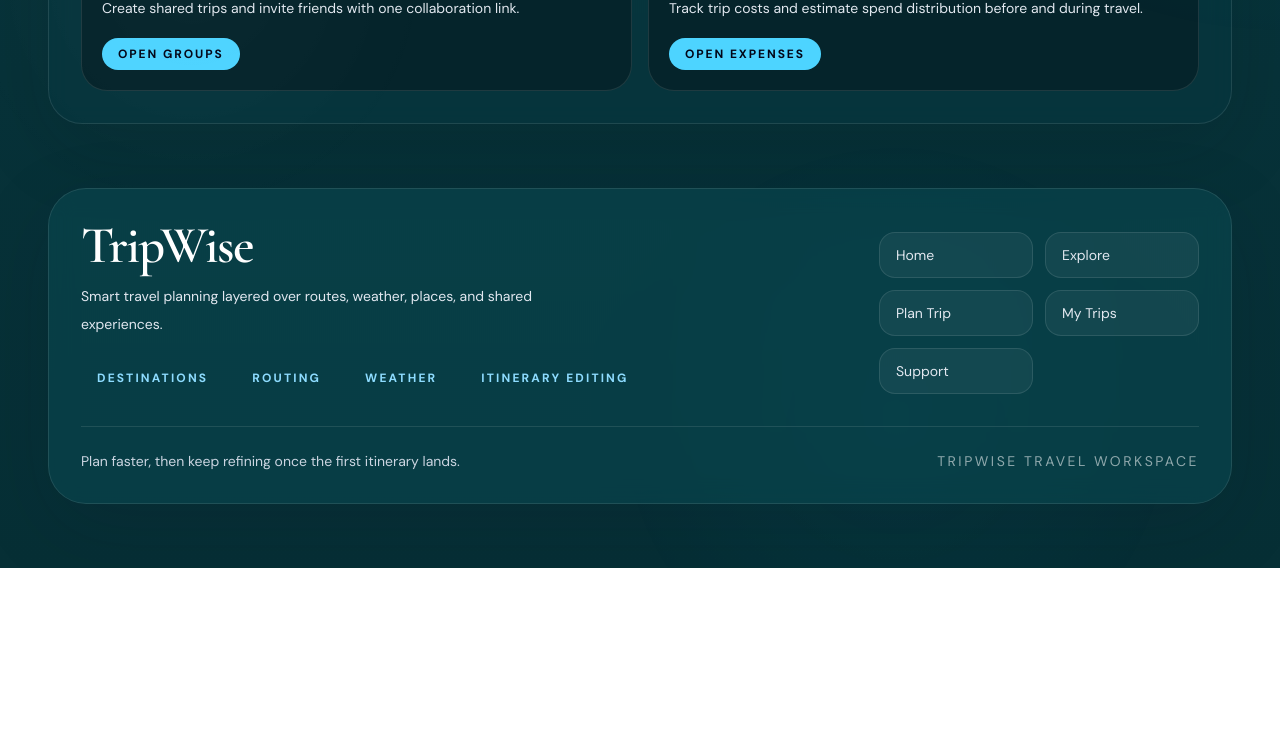
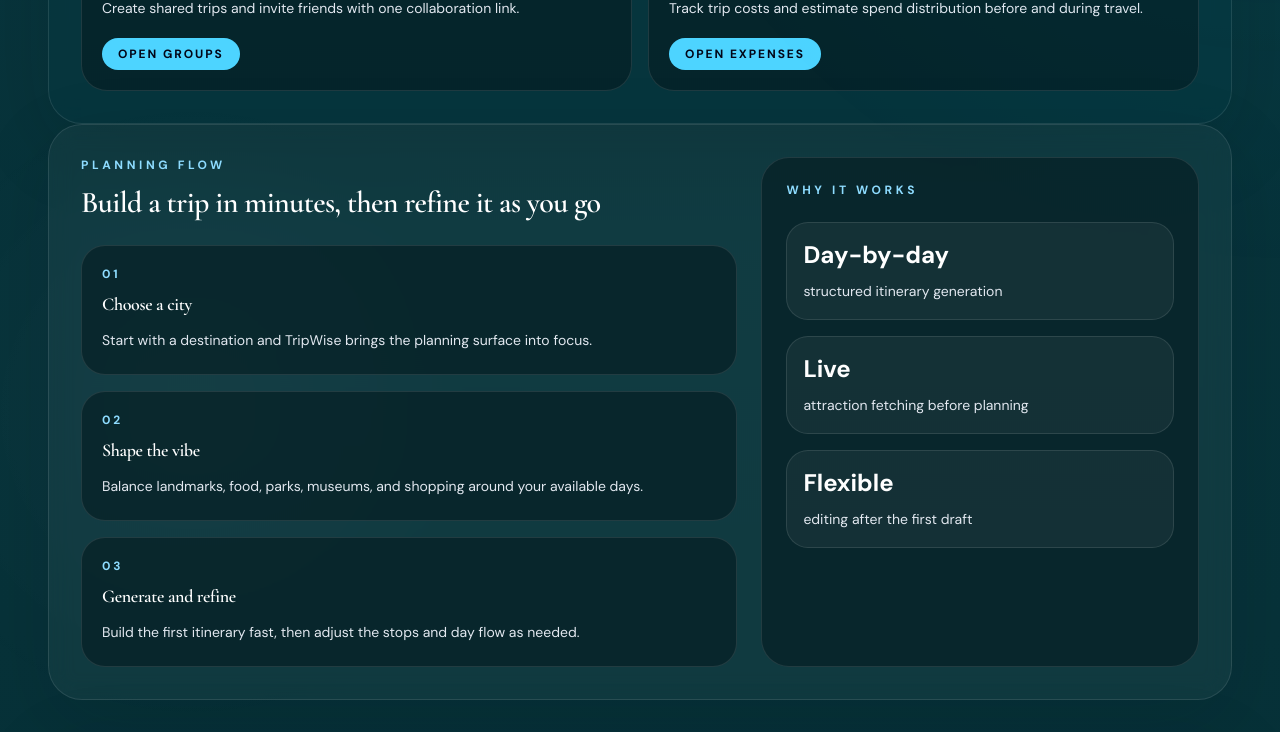
Before and after one commit to S1ndeep/PlanX, a React (Vite) app in the folder frontend/: page / in a window 1280 px wide. Shown: the part 2420-3152 px from the top of the page. Before the commit the page ends 2988 px from the top, so only its background shows below. Built offline with nearby package versions, Linux system fonts and the light colour scheme; no server answers.

Commit message:
Show latest traveler reviews on home page

```diff
--- a/frontend/src/pages/Home.js
+++ b/frontend/src/pages/Home.js
@@ -104,7 +104,58 @@ const Home = () => {
           <div className="pointer-events-none absolute inset-0 bg-[radial-gradient(circle_at_top_right,rgba(30,199,243,0.18),transparent_30%),radial-gradient(circle_at_15%_40%,rgba(255,255,255,0.08),transparent_22%),radial-gradient(circle_at_70%_85%,rgba(30,199,243,0.12),transparent_25%)]" />
         </div>
         <div className="relative mx-auto max-w-7xl px-6 pb-8 sm:px-10 lg:px-12">
-          {/* ...existing code... (feature destination, why, planning flow, reviews, etc.) */}
+          <section className="rounded-[34px] border border-white/10 bg-[rgba(255,255,255,0.04)] p-6 text-white shadow-[0_24px_80px_rgba(2,20,24,0.12)] backdrop-blur-md sm:p-8">
+            <div className="grid gap-6 lg:grid-cols-[1.2fr_0.8fr]">
+              <div>
+                <p className="text-xs font-semibold uppercase tracking-[0.3em] text-[#8edcff]">
+                  Planning Flow
+                </p>
+                <h2 className="mt-3 text-2xl font-semibold sm:text-3xl">
+                  Build a trip in minutes, then refine it as you go
+                </h2>
+                <div className="mt-6 grid gap-4">
+                  {planningSteps.map((step) => (
+                    <article
+                      key={step.label}
+                      className="rounded-[24px] border border-white/10 bg-[rgba(6,28,33,0.62)] p-5"
+                    >
+                      <p className="text-xs font-semibold uppercase tracking-[0.24em] text-[#8edcff]">
+                        {step.label}
+                      </p>
+                      <h3 className="mt-2 text-lg font-semibold">{step.title}</h3>
+                      <p className="mt-2 text-sm leading-7 text-slate-200">{step.description}</p>
+                    </article>
+                  ))}
+                </div>
+              </div>
+
+              <div className="rounded-[28px] border border-white/10 bg-[rgba(6,28,33,0.62)] p-6">
+                <p className="text-xs font-semibold uppercase tracking-[0.3em] text-[#8edcff]">
+                  Why It Works
+                </p>
+                <div className="mt-6 grid gap-4">
+                  {proofPoints.map((item) => (
+                    <div
+                      key={item.label}
+                      className="rounded-[22px] border border-white/10 bg-white/5 p-4"
+                    >
+                      <p className="text-2xl font-semibold text-white">{item.value}</p>
+                      <p className="mt-2 text-sm leading-6 text-slate-200">{item.label}</p>
+                    </div>
+                  ))}
+                </div>
+              </div>
+            </div>
+          </section>
+
+          <div className="mt-8">
+            <UserReviewsShowcase
+              title="Latest traveler reviews from the community"
+              eyebrow="Traveler voices"
+              description="Every new public profile review appears here, so visitors can see recent feedback from real TripWise users."
+              limit={6}
+            />
+          </div>
         </div>
         <div className="relative">
           <Footer />
```
